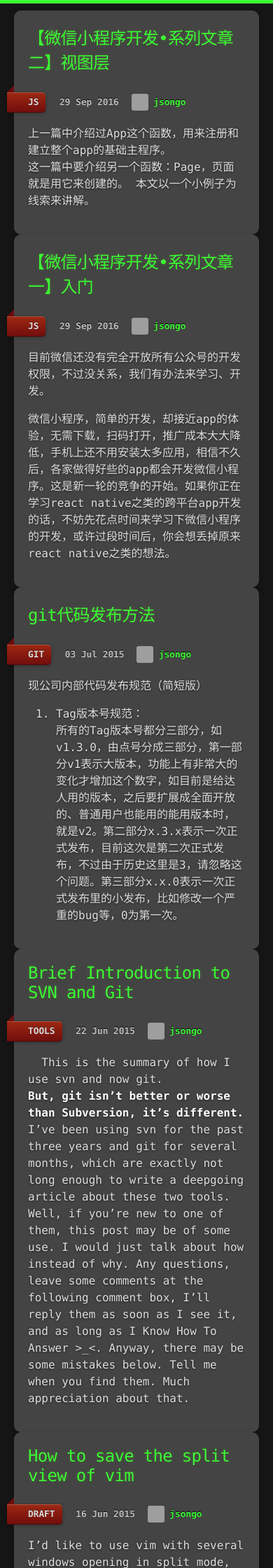
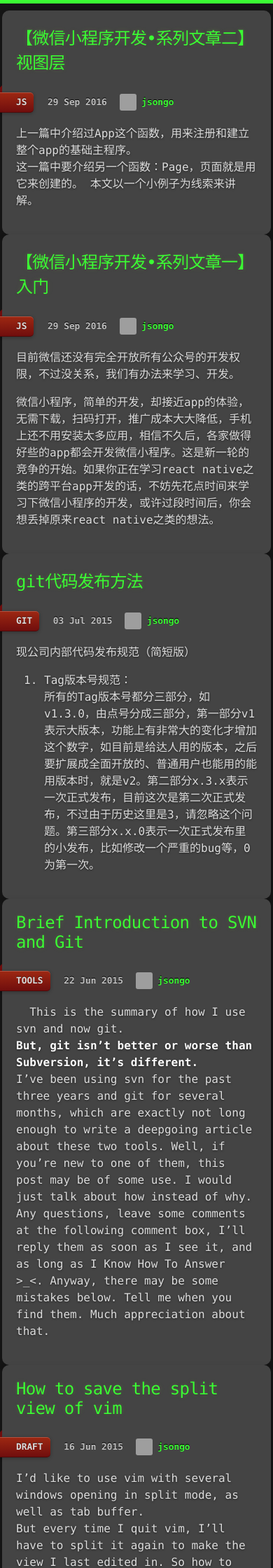
Before and after one commit to jsongo/jsongo.github.io, a Jekyll site: the page built from index.html, in a window 390 px wide. Shown: the top 2240 px of the page at 70% size. Built offline with Jekyll 4.4.1, drawn with Linux system fonts in a browser that asks for light colours; the list of posts is cut into pages by our own code; comment, search, counter and statistics services are not loaded; grey boxes are pictures that could not be loaded.

Commit message:
Update _gridism.scss

```diff
--- a/_sass/_gridism.scss
+++ b/_sass/_gridism.scss
@@ -98,8 +98,8 @@
      and doesn't provide the no-stacking-on-mobiles class */
   .grid:not(.no-stacking-on-mobiles) > .unit {
     width: 100% !important;
-    padding-left: 20px;
-    padding-right: 20px;
+    padding-left: 3px;
+    padding-right: 3px;
   }
   .unit .grid .unit {
     padding-left: 0px;
```
